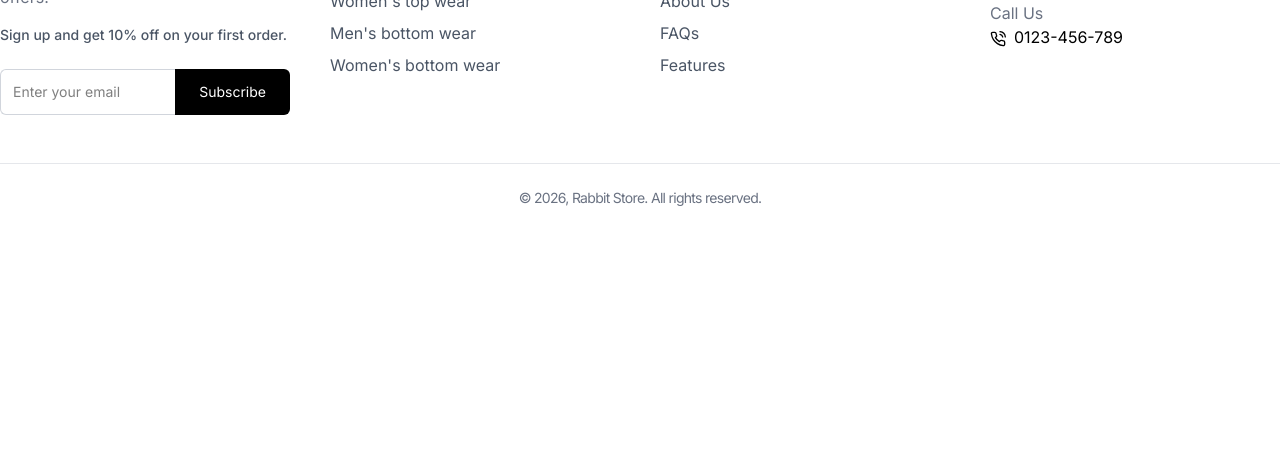
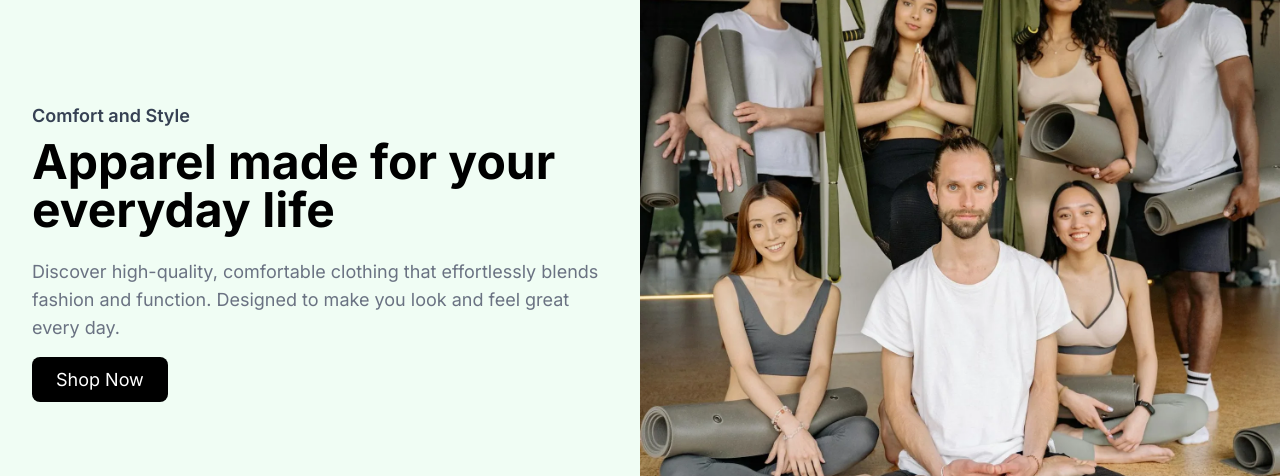
Before and after one commit to akhssm/E-Commerce, a React (Vite) app in the folder frontend/: page / in a window 1280 px wide. Shown: the part 5037-5513 px from the top of the page. Before the commit the page ends 5293 px from the top, so only its background shows below. Built offline with nearby package versions, Linux system fonts and the light colour scheme.

Commit message:
Completed FeaturedCollection section

```diff
--- /dev/null
+++ b/frontend/src/components/Products/FeaturedCollection.jsx
@@ -0,0 +1,43 @@
+import React from 'react'
+import { Link } from 'react-router-dom';
+import featured from "../../assets/featured.webp";
+
+const FeaturedCollection = () => {
+  return (
+    <section className="py-16 px-4 lg:px-0">
+      <div className="container mx-auto flex flex-col-reverse lg:flex-row items-center bg-green-50
+      rounded-3xl">
+        {/* Left content */}
+        <div className="lg:w-1/2 p-8 text-center lg:text-left">
+          <h2 className="text-lg font-semibold text-gray-700 mb-2">
+            Comfort and Style
+          </h2>
+          <h2 className="text-4xl lg:text-5xl font-bold mb-6">
+            Apparel made for your everyday life
+          </h2>
+          <p className="text-lg text-gray-500 mb-6">
+            Discover high-quality, comfortable clothing that effortlessly blends
+            fashion and function. Designed to make you look and feel great every day.
+          </p>
+          <Link
+            to="/collections/all"
+            className="bg-black text-white px-6 py-3 rounded-lg text-lg hover:bg-gray-800"
+          >
+            Shop Now
+          </Link>
+        </div>
+
+        {/* Right Content */}
+        <div className="lg:w-1/2">
+          <img
+            src={featured}
+            alt="Featured Collection"
+            className="w-full h-full object-cover lg:rounded-tr-3xl lg:rounded-br-3xl"
+          />
+        </div>
+      </div>
+    </section>
+  );
+};
+
+export default FeaturedCollection;
--- a/frontend/src/pages/Home.jsx
+++ b/frontend/src/pages/Home.jsx
@@ -4,6 +4,8 @@
 import NewArrivals from '../components/Products/NewArrivals';
 import ProductDetails from '../components/Products/ProductDetails';
 import ProductGrid from '../components/Products/ProductGrid';
+import FeaturedCollectio from '../components/Products/FeaturedCollection';
+import FeaturedCollection from '../components/Products/FeaturedCollection';
 
 const placeholderProducts = [
   {
@@ -73,6 +75,8 @@
         </h2>
         <ProductGrid products={placeholderProducts} />
       </div>
+
+      <FeaturedCollection />
     </div>
   );
 };
```
